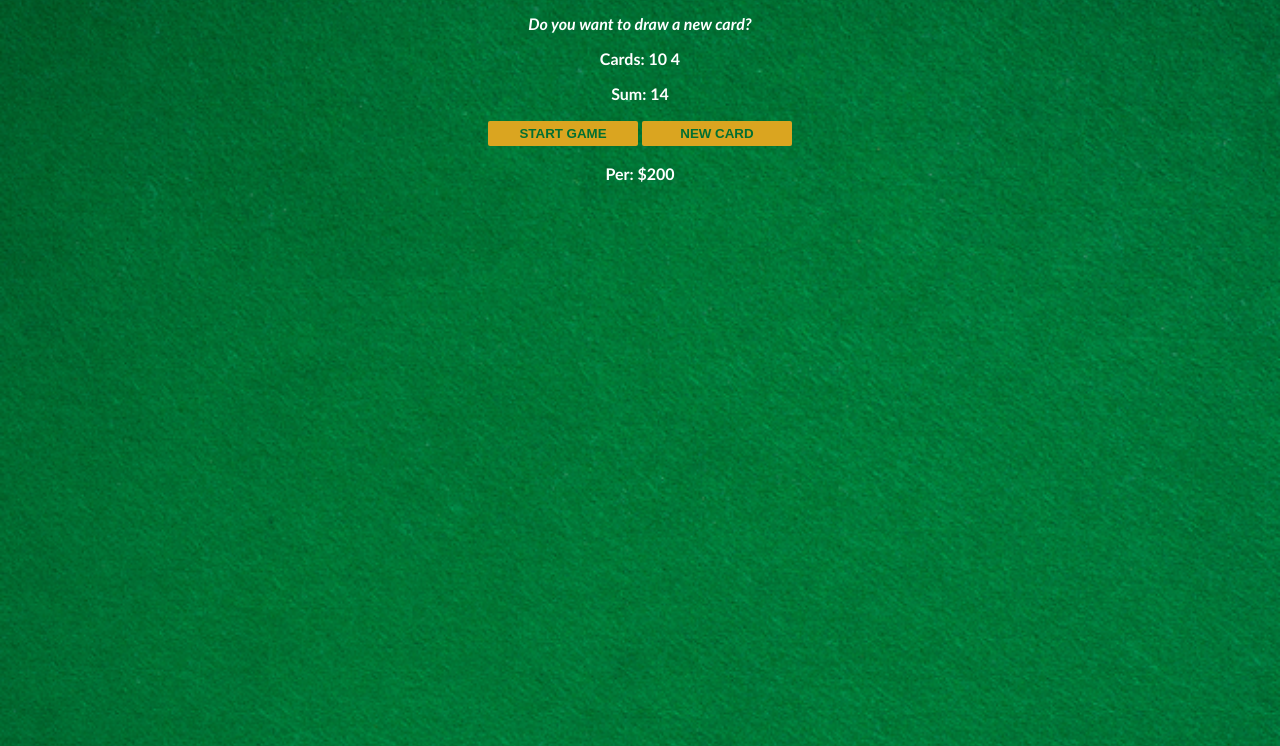
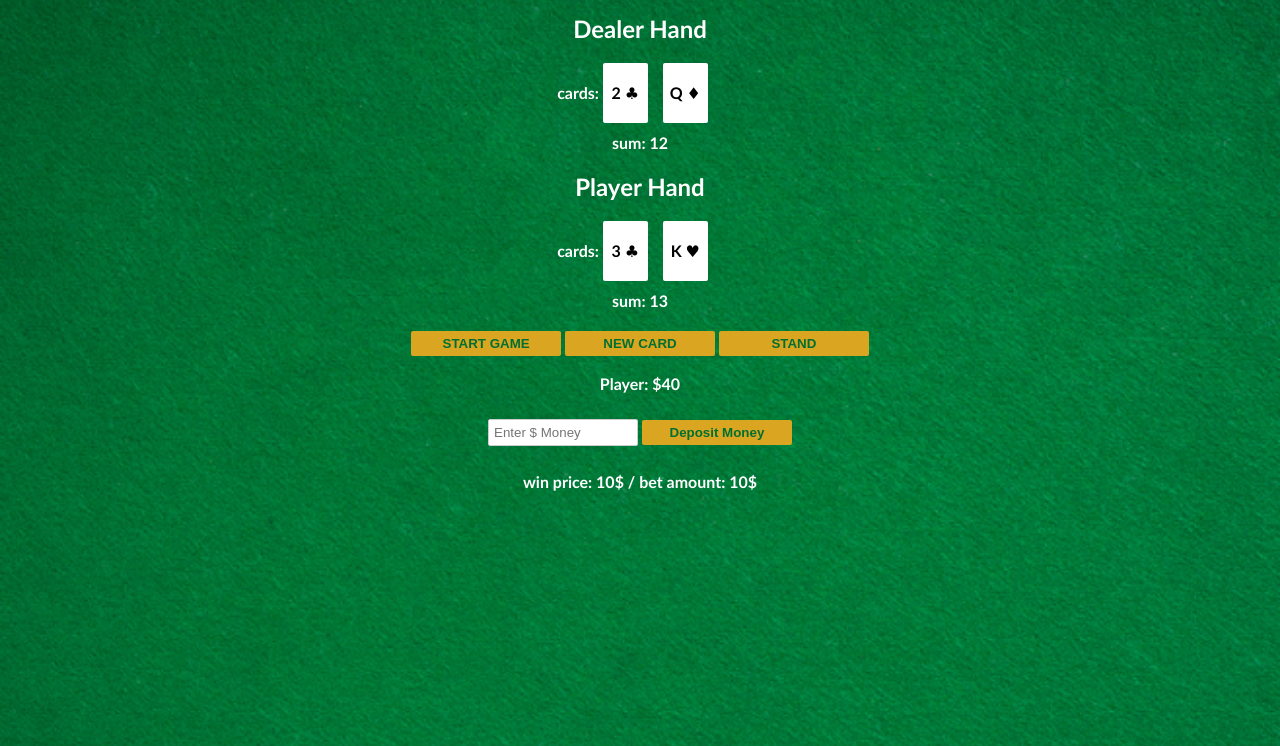
Before and after one commit to BimBim-lab/Blackjack-Game, a plain HTML site: page index.html in a window 1280 px wide. Both pictures are taken after a click on the button "START GAME". Shown: the part 54-800 px from the top of the page. Drawn offline with Linux system fonts and the light colour scheme.

Commit message:
blackjack v2

```diff
--- a/index.css
+++ b/index.css
@@ -27,3 +27,26 @@ button {
     margin-bottom: 2px;
     margin-top: 2px;
 }
+
+.display-card {
+    display: inline-block;
+    text-align: center;
+    margin-right: 15px;
+    margin-bottom: 10px;
+    background-color: white;
+    color: black;
+    border-radius: 2px;
+    box-sizing: border-box;
+    width: 45px;
+    line-height: 60px;
+
+}
+
+input[type="number"] {
+    width: 150px;
+    padding: 5px;
+    margin-top: 10px;
+    margin-bottom: 10px;
+    border-radius: 2px;
+    border: 1px solid #ccc;
+}
--- a/index.html
+++ b/index.html
@@ -5,11 +5,29 @@
     <body>
         <h1>Blackjack</h1>
         <p id="message-el">Want to play a round?</p>
-        <p id="cards-el">Cards:</p>
-        <p id="sum-el">Sum:</p>
-        <button onclick="startGame()">START GAME</button>
-        <button onclick="newCard()">NEW CARD</button>
-        <p id="player-el"></p>
-        <script src="index.js"></script>
+
+        <div Class="dealer-hand">
+            <h2>Dealer Hand</h2>
+            <div id="dealer-card">Cards: </div>
+            <div id="dealer-sum">Sum:</div>
+        </div>
+
+        <div>
+            <h2>Player Hand</h2>
+            <div id="player-card">Cards:</div>
+            <div id="player-sum">Sum:</div>
+            <br>
+        </div>
+        <div>
+            <button onclick="startGame()">START GAME</button>
+            <button onclick="newCard()">NEW CARD</button>
+            <button onclick="stand()">STAND</button>
+        </div>
+
+        <p id="player-id"></p>
+        <input type="number" id="deposit-amount" placeholder="Enter $ Money">
+        <button id="depositBtn" onclick="depositMoney()">Deposit Money</button>
+        <p id="bet-message"> win price: 10$ / bet amount: 10$</p>
+        <script defer src="index.js"></script>
     </body>
 </html>
--- a/index.js
+++ b/index.js
@@ -1,65 +1,155 @@
 let player = {
-    name: "Per",
-    chips: 200
+    name: "Player",
+    chips: 50
 }
+const suits = ["♠", "♥", "♦", "♣"]
+const values = ["A", "2", "3", "4", "5", "6", "7", "8", "9", "10", "J", "Q", "K"]
+let deck = []
+let playerCards = []
+let dealerCards = []
+let playerSum = 0
+let dealerSum = 0
+let isAlive = false
+//let message = ""
+let messageEl = document.getElementById("message-el")
+let sumDisplayDealer = document.getElementById("dealer-sum")
+let cardDisplayDealer = document.getElementById("dealer-card")
+let sumDisplayPlayer = document.getElementById("player-sum")
+let cardDisplayPlayer = document.getElementById("player-card")
+let playerId = document.getElementById("player-id")
 
-let cards = []
-let sum = 0
-let hasBlackJack = false
-let isAlive = false
-let message = ""
-let messageEl = document.getElementById("message-el")
-let sumEl = document.getElementById("sum-el")
-let cardsEl = document.getElementById("cards-el")
-let playerEl = document.getElementById("player-el")
-
-playerEl.textContent = player.name + ": $" + player.chips
-
-function getRandomCard() {
-    let randomNumber = Math.floor( Math.random()*13 ) + 1
-    if (randomNumber > 10) {
-        return 10
-    } else if (randomNumber === 1) {
-        return 11
-    } else {
-        return randomNumber
-    }
-}
+playerId.textContent = `${player.name}: $${player.chips}`
 
 function startGame() {
     isAlive = true
-    let firstCard = getRandomCard()
-    let secondCard = getRandomCard()
-    cards = [firstCard, secondCard]
-    sum = firstCard + secondCard
-    renderGame()
+    player.chips -= 10; // Misalnya, jika player mulai bermain, kurangi 10 chips
+    updateMoney()
+    messageEl.textContent = ""
+    createDeck()
+    playerCards = [deck.pop(), deck.pop()] //misal [{"10","♥"},{"9","♣"}]
+    dealerCards = [deck.pop(), deck.pop()]
+    renderGame(playerCards,cardDisplayPlayer, sumDisplayPlayer)
+    renderGame(dealerCards,cardDisplayDealer, sumDisplayDealer)
+    playerSum = calculate(playerCards)
+    dealerSum = calculate(dealerCards)
 }
 
-function renderGame() {
-    cardsEl.textContent = "Cards: "
-    for (let i = 0; i < cards.length; i++) {
-        cardsEl.textContent += cards[i] + " "
+function renderGame(cards, displayCard, displaySum) {
+    displayCard.textContent = "cards: "
+    for(i=0; i<cards.length;i++){
+    displayCard.innerHTML += `<span class="display-card">${cards[i].value} ${cards[i].suit}</span>`
+    displaySum.textContent = `sum: ${calculate(cards)}`
     }
-
-    sumEl.textContent = "Sum: " + sum
-    if (sum <= 20) {
-        message = "Do you want to draw a new card?"
-    } else if (sum === 21) {
-        message = "You've got Blackjack!"
-        hasBlackJack = true
-    } else {
-        message = "You're out of the game!"
-        isAlive = false
-    }
-    messageEl.textContent = message
+    //<span>aabc</span> playerCards[1].value playerCards[1].suit
+    //parseInt(cards[i].value)
 }
 
 
 function newCard() {
-    if (isAlive === true && hasBlackJack === false) {
-        let card = getRandomCard()
-        sum += card
-        cards.push(card)
-        renderGame()
+if (!isAlive) {
+        messageEl.textContent = "Please start a new game.";
+        return;
     }
+   playerCards.push(deck.pop())
+   renderGame(playerCards,cardDisplayPlayer, sumDisplayPlayer)
+   if (calculate(dealerCards) < 17){
+    dealerCards.push(deck.pop())
+    renderGame(dealerCards, cardDisplayDealer, sumDisplayDealer)
+   }
+    playerSum = calculate(playerCards)
+    dealerSum = calculate(dealerCards)
+
+    if (playerSum > 21) {
+        messageEl.textContent = "Out of luck! The dealer wins.";
+        isAlive = false;
+        updateMoney()
+    }
+    else if (dealerSum > 21 && playerSum <= 21) {
+        messageEl.textContent = "Congratulations, you beat the dealer!";
+        isAlive = false;
+        player.chips += 20; // Misalnya, jika dealer kalah, tambahkan 10 chips
+        updateMoney()
+    }
+   //bila jumlah kartu lawan <17maka draw
+    }
+
+
+function createDeck(){
+    deck = []
+    for (let suit of suits){
+        for (let value of values){
+        deck.push({value, suit})
+        }
+    }
+    deck = deck.sort(() => 0.5 - Math.random())
 }
+
+function stand(){
+    if (calculate(dealerCards) < 17){
+    dealerCards.push(deck.pop())
+    renderGame(dealerCards, cardDisplayDealer, sumDisplayDealer)
+   }
+    playerSum = calculate(playerCards)
+    dealerSum = calculate(dealerCards)
+    endGame()
+}
+
+function calculate(cards){
+    let valueCard = 0;
+    let aceCount = 0;
+    for (let i = 0; i < cards.length; i++) {
+        let val = cards[i].value;
+
+        if (val === "J" || val === "Q" || val === "K") {
+            valueCard += 10;
+        } else if (val === "A") {
+            valueCard += 11;
+            aceCount++; // hitung berapa banyak Ace
+        } else {
+            valueCard += parseInt(val);
+        }
+    }
+    // Jika total lebih dari 21 dan ada Ace, kurangi 10 untuk setiap Ace
+    while (valueCard > 21 && aceCount > 0) {
+        valueCard -= 10;
+        aceCount--;
+    }
+
+    return valueCard;
+}
+
+function endGame(){
+    if (playerSum > 21) {
+        messageEl.textContent = "Out of luck! The dealer wins.";
+        isAlive = false;
+        updateMoney()
+    } else if (dealerSum > 21) {
+        messageEl.textContent = "Congratulations, you beat the dealer!";
+        isAlive = false;
+        player.chips += 20; // Misalnya, jika dealer kalah, tambahkan 10 chips
+        updateMoney()
+    } else if (playerSum === dealerSum) {
+        messageEl.textContent = "It's a draw!";
+        player.chips += 10
+        updateMoney()
+    } else if (playerSum > dealerSum) {
+        messageEl.textContent = "Congratulations, you beat the dealer!";
+        player.chips += 20; // Misalnya, jika player menang, tambahkan 10 chips
+        updateMoney()
+    } else {
+        messageEl.textContent = "Out of luck! The dealer wins.";
+        updateMoney()
+    }
+    isAlive = false;
+
+}
+
+function depositMoney() {
+    player.chips += parseInt(document.getElementById("deposit-amount").value);
+    updateMoney()
+    document.getElementById("deposit-amount").value = "";
+}
+
+function updateMoney(){
+    document.getElementById("player-id").textContent = `${player.name}: $${player.chips}`;
+}
```
